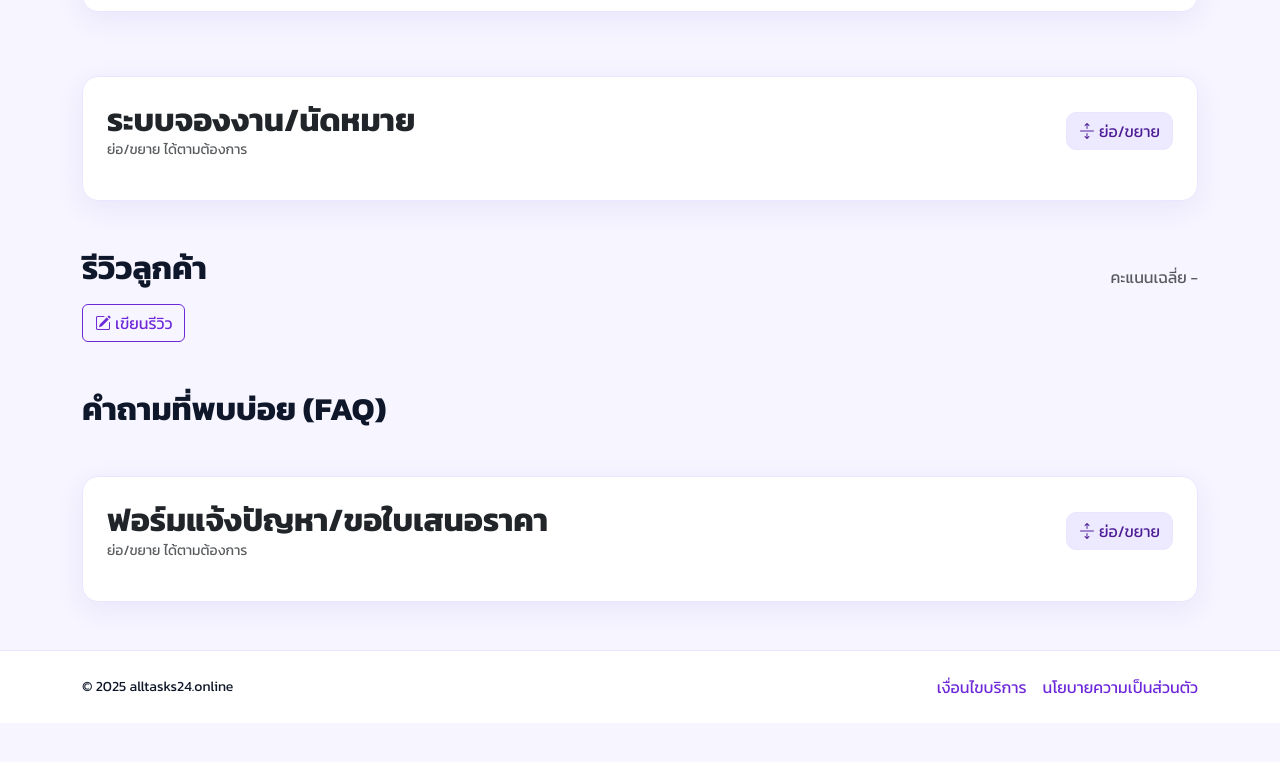
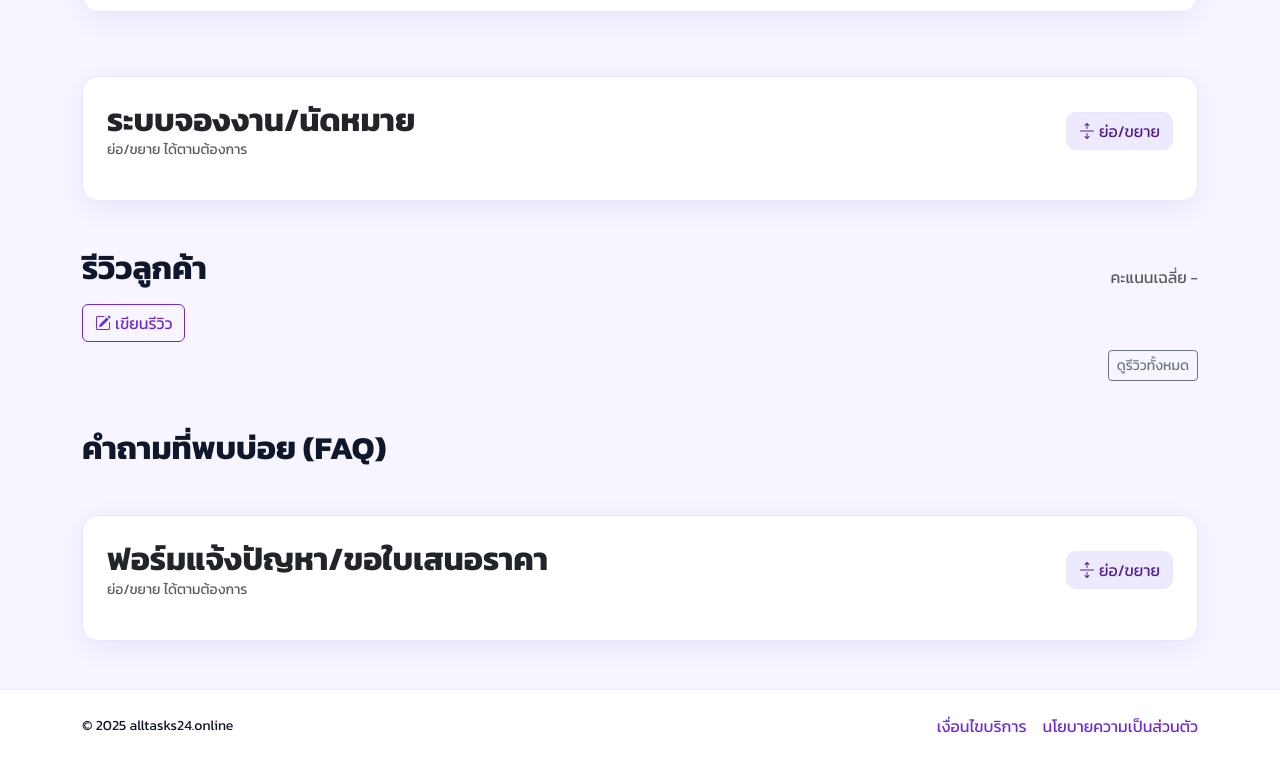
Before and after one commit to alltasks24th/alltasks24, a plain HTML site: page index.html in a window 1280 px wide. Shown: the part 1488-2250 px from the top of the page. Before the commit the page ends 2211 px from the top, so only its background shows below. Drawn offline with nearby package versions, Linux system fonts and the light colour scheme; no server answers; grey boxes are pictures that could not be loaded.

Commit message:
Update index.html

```diff
--- a/index.html
+++ b/index.html
@@ -164,6 +164,9 @@
       </div>
       <div class="row g-3" id="reviewList"></div>
       <button class="btn btn-outline-primary mt-3" data-bs-toggle="modal" data-bs-target="#reviewModal"><i class="bi bi-pencil-square me-1"></i>เขียนรีวิว</button>
+      <div class="text-end mt-2">
+        <a href="/reviews.html" class="btn btn-outline-secondary btn-sm">ดูรีวิวทั้งหมด</a>
+      </div>
     </section>
 
     <section class="mb-5">
```
